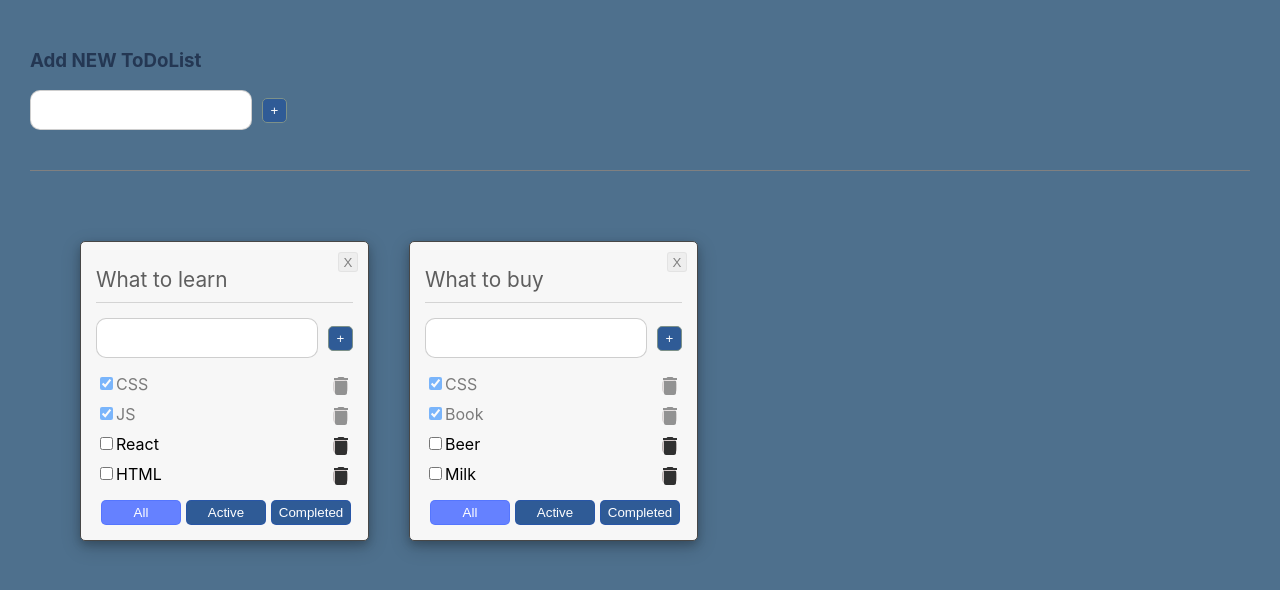
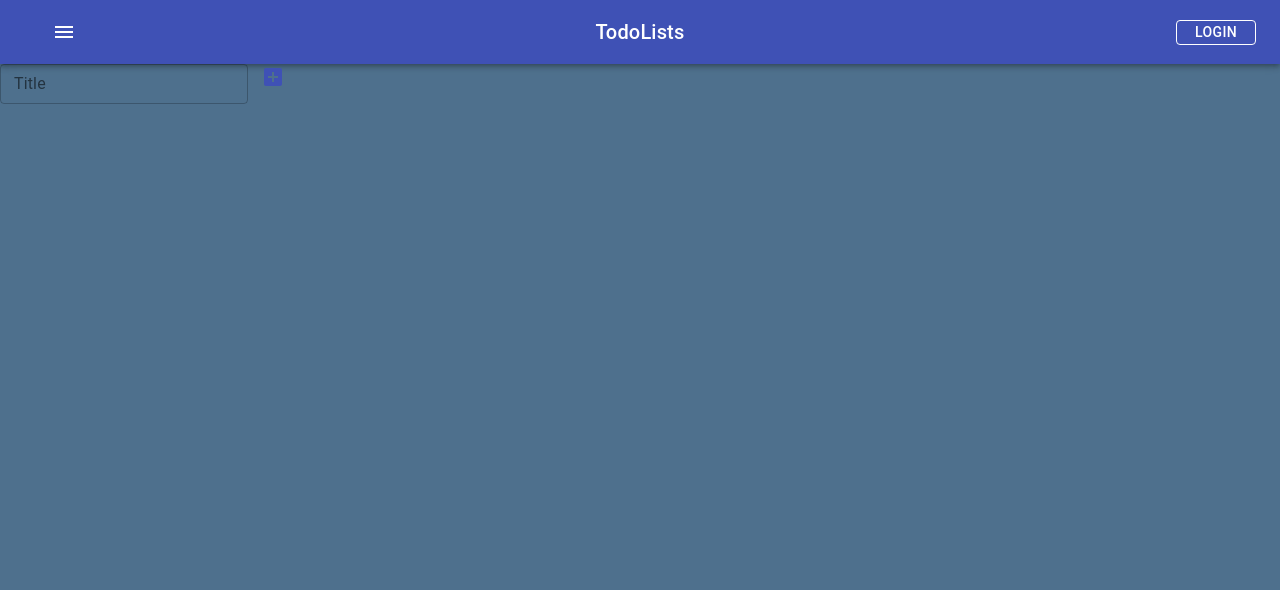
Before and after one commit to buzmakovTim/toDoList, a React (Create React App) app in the folder todolist/: page / in a window 1280 px wide. Shown: the top 590 px of the page. Built offline with nearby package versions, Linux system fonts and the light colour scheme.

Commit message:
Adding material-ui

```diff
--- a/todolist/src/App.css
+++ b/todolist/src/App.css
@@ -2,11 +2,11 @@ html {
     background-color: rgb(78, 112, 141);
 }
 
-.App {
+/* .App {
     padding: 30px;
     display: flex;
     flex-direction: column;
-}
+} */
 
 /* .App > div {
     margin-right: 50px;
@@ -14,8 +14,11 @@ html {
 
 .Title {
     margin-bottom: 20px;
-    border-bottom: 1px grey solid;
+    /* border-bottom: 1px rgb(197, 197, 197) solid; */
     padding-bottom: 40px;
+}
+.Title h3 {
+    color: aliceblue;
 }
 
 .ToDoLists {
--- a/todolist/src/App.tsx
+++ b/todolist/src/App.tsx
@@ -5,10 +5,12 @@ import { TaskType, Todolist } from './Todolist';
 import { v1 } from 'uuid';
 import { AddItemForm } from './Components/AddItemForm/AddItemForm';
 import { EditableSpan } from './Components/EditableSpan/EditableSpan';
+import { AppBar, Button, Grid, IconButton, Toolbar, Typography } from '@material-ui/core';
+import { Menu } from '@material-ui/icons';
 
 export type FilterValueType = 'all' | 'completed' | 'active';
 
-type TodoListType = {
+export type TodoListType = {
   id: string;
   title: string;
   filter: FilterValueType;
@@ -67,8 +69,6 @@ function App() {
 
   }
 
-  //let [filter, setFilter] = useState<FilterValueType>('all');
-
   function changeFilter(value: FilterValueType, todoListId: string) {
     let _todoList = todoLists.find(tl => tl.id === todoListId);
     if(_todoList) {
@@ -77,14 +77,6 @@ function App() {
     }
     //setFilter(value);
   }
-
-  // let tasksForTodoList = tasks;
-  // if (filter === 'completed') {
-  //   tasksForTodoList = tasks.filter((t) => t.isDone === true);
-  // }
-  // if (filter === 'active') {
-  //   tasksForTodoList = tasks.filter((t) => t.isDone === false);
-  // }
 
   function removeTask(id: string, todoListId: string) {
     //alert("Task id: "+ id + " --- TodoList id: " + todoListId)
@@ -112,9 +104,6 @@ function App() {
     setTasks({...tasksObj});
   }
 
-
-
-  //New Function
   function addToDoList(title: string) {
 
       const newTodoListId = v1()
@@ -123,18 +112,8 @@ function App() {
       setTasks({...tasksObj, [newTodoListId] : []})
   }
 
-  return (
-    <div className="App">
 
-      <div className="Title">
-        <h3>Add NEW ToDoList</h3>
-
-        {/* <EditableSpan title={"Add NEW ToDoList"}/>  */}
-
-          <AddItemForm addItem={addToDoList}/>
-      </div>
-      <div className="ToDoLists">
-          {todoLists.map( (td) => {
+  const todoListsComponents = todoLists.map( (td) => {
 
     let tasksForTodoList = tasksObj[td.id];
     if (td.filter === 'completed') {
@@ -144,7 +123,7 @@ function App() {
       tasksForTodoList = tasksForTodoList.filter((t) => t.isDone === false);
     }
 
-                  return  <Todolist
+    <Todolist
       key={td.id}
       id={td.id}
       title={td.title}
@@ -152,21 +131,84 @@ function App() {
       tasks={tasksForTodoList}
       removeTask={removeTask}
       addTask={addTask}
-                      //addToDoList={addToDoList}
       changeFilter={changeFilter}
       changeStatus={changeStatus}
       removeTodoList={removeTodoList}
       changeTitle={changeTitle}
       changeTodoListTitle={changeTodoListTitle}
     />
+  })
 
-            } )
-          }
-      </div>
+  console.log(todoListsComponents)
+   return (
+   <div className="App">
+
+       <AppBar position={'static'}>
+               <Toolbar style={{justifyContent: 'space-between'}}>
+                   <IconButton color={'inherit'}>
+                       <Menu />
+                   </IconButton>
+                   <Typography variant={'h6'}>
+                     TodoLists
+                   </Typography>
+                   <Button variant={'outlined'}
+                             color={'inherit'}>
+                     Login
+                   </Button>
+               </Toolbar>
+       </AppBar>
+
+       {/* <div className="Title"> */}
+         {/* <h3>Add NEW ToDoList</h3> */}
+
+         {/* <EditableSpan title={"Add NEW ToDoList"}/>  */}
+
+           <Grid container>
+              <AddItemForm addItem={addToDoList}/>
+
+           </Grid>
+           <Grid container>
+
+           </Grid>
+           {todoListsComponents}
+       {/* </div> */}
+       {/* <div className="ToDoLists"> */}
+  </ div> )
+           {/* {todoLists.map( (td) => {
+
+//             let tasksForTodoList = tasksObj[td.id];
+//             if (td.filter === 'completed') {
+//               tasksForTodoList = tasksForTodoList.filter((t) => t.isDone === true);
+//             }
+//             if (td.filter === 'active') {
+//               tasksForTodoList = tasksForTodoList.filter((t) => t.isDone === false);
+//             } */}
+
+//                   return ( <div>
+
+//                   <Grid container>
+//                     <Todolist
+//                         key={td.id}
+//                         id={td.id}
+//                         title={td.title}
+//                         filter={td.filter}
+//                         tasks={tasksForTodoList}
+//                         removeTask={removeTask}
+//                         addTask={addTask}
+//                         changeFilter={changeFilter}
+//                         changeStatus={changeStatus}
+//                         removeTodoList={removeTodoList}
+//                         changeTitle={changeTitle}
+//                         changeTodoListTitle={changeTodoListTitle}
+//                       />
+//                   </Grid>
+//                 </div>)
+//             } )
+//           }
+//       </div>
 
 
-    </div>
-  );
+//     </div>
+//   )
 }
-
 export default App;
--- a/todolist/src/Components/AddItemForm/AddItemForm.tsx
+++ b/todolist/src/Components/AddItemForm/AddItemForm.tsx
@@ -1,5 +1,7 @@
 import React, { useState, KeyboardEvent, ChangeEvent } from 'react';
+import { Button, IconButton, TextField } from '@material-ui/core';
 import c from '../../Todolist.module.css';
+import { AddBox } from '@material-ui/icons';
 
 type AddItemPropsType = {
     addItem: (title: string, id: string) => void;
@@ -34,16 +36,32 @@ export function AddItemForm(props: AddItemPropsType) {
 
     return(
         <div>
-            <input
+            {/* <input
             className={`${c.taskInput} ${error ? c.error: ""}`}
             value={title}
             onChange={(e) => setTitle(e.currentTarget.value)}
             onKeyPress={onKeyPressAddTask}
-            />
-        <button className={c.addTaskButton} onClick={addTaskOnClick}>
+            /> */}
+          <TextField
+            size={'small'}
+            variant={'outlined'}
+            error={error}
+            value={title}
+            onChange={(e) => setTitle(e.currentTarget.value)}
+            onKeyPress={onKeyPressAddTask}
+            label={"Title"}
+            helperText={error && 'Title is required!'}
+          />
+        {/* <button className={c.addTaskButton} onClick={addTaskOnClick}>
           +
-        </button>
-            {error && <div className={c.errorMessage}>Title is required!</div>}
+        </button> */}
+        <IconButton onClick={addTaskOnClick} style={{width: '5px'}} color={'primary'}>
+          <AddBox
+            style={{marginLeft: '25px'}}
+          />
+        </IconButton>
+
+            {/* {error && <div className={c.errorMessage}>Title is required!</div>} */}
       </div>
     )
 }
--- a/todolist/src/Todolist.tsx
+++ b/todolist/src/Todolist.tsx
@@ -5,7 +5,7 @@ import { FilterValueType } from './App';
 import { AddItemForm } from './Components/AddItemForm/AddItemForm';
 import c from './Todolist.module.css';
 import {EditableSpan} from './Components/EditableSpan/EditableSpan';
-import { IconButton } from '@material-ui/core';
+import { Button, Checkbox, IconButton } from '@material-ui/core';
 import { Delete } from '@material-ui/icons';
 
 export type TaskType = {
@@ -56,9 +56,18 @@ export function Todolist(props: PropsTypeTodolist) {
 
   return (
     <div className={c.todolistContainer}>
-      <button onClick={removeTodoList} className={c.ListDeleteButton}>X</button>
+
+      {/* Remove todoList start*/}
+      {/* <button onClick={removeTodoList} className={c.ListDeleteButton}>X</button> */}
+
+
+      {/* Remove todoList end*/}
+
       <div className={c.titleDiv}>
         <EditableSpan title={props.title} onChangeTitle={changeTodoListTileHandler}/>
+        <IconButton onClick={removeTodoList}>
+                  <Delete/>
+      </IconButton>
         {/* <h3 className={c.title}>{props.title}</h3> */}
       </div>
 
@@ -74,11 +83,22 @@ export function Todolist(props: PropsTypeTodolist) {
           return <li key={t.id} className={t.isDone ? "isDone" : ""}>
             <div className={c.taskLine}>
               <div>
-                <input onChange={ () => {props.changeStatus(t.id, !t.isDone, props.id)}} type="checkbox" checked={t.isDone} />
+
+                <Checkbox
+                    color={'primary'}
+                    checked={t.isDone}
+                    onChange={ () => {props.changeStatus(t.id, !t.isDone, props.id)}}
+                    />
+                {/* <input onChange={ () => {props.changeStatus(t.id, !t.isDone, props.id)}} type="checkbox" checked={t.isDone} /> */}
+
                 {/* <span>{t.title}</span> */}
                 <EditableSpan title={t.title} onChangeTitle={onChangeTaskTitleHandler}/>
+
+              {/* Remove task Button */}
+
               </div>
-              <div className={c.buttonRemoveTask}>
+              {/* <div className={c.buttonRemoveTask}> */}
+              <div>
                 {/* <button
                   onClick={() => {
                     props.removeTask(t.id, props.id);
@@ -98,9 +118,33 @@ export function Todolist(props: PropsTypeTodolist) {
       </ul>
 
       <div>
-        <button className={props.filter === "all" ? "activeFilter" : ""} onClick={showAll}>All</button>
+        {/* Without material-ui using CSS only */}
+        {/* <button className={props.filter === "all" ? "activeFilter" : ""} onClick={showAll}>All</button>
         <button className={props.filter === "active" ? "activeFilter" : ""} onClick={showActive}>Active</button>
-        <button className={props.filter === "completed" ? "activeFilter" : ""} onClick={showCompleted}>Completed</button>
+        <button className={props.filter === "completed" ? "activeFilter" : ""} onClick={showCompleted}>Completed</button> */}
+
+        {/* Using material-ui */}
+        <Button
+            size={'small'}
+            style={{margin: '5px'}}
+            variant={props.filter === "all" ? "contained" : 'outlined'}
+            color={'primary'}
+            //className={props.filter === "all" ? "activeFilter" : ""}
+            onClick={showAll}>All</Button>
+        <Button
+            size={'small'}
+            style={{margin: '5px'}}
+            color={'primary'}
+            variant={props.filter === "active" ? "contained" : 'outlined'}
+            //className={props.filter === "active" ? "activeFilter" : ""}
+            onClick={showActive}>Active</Button>
+        <Button
+            size={'small'}
+            style={{margin: '5px', width: '100px'}}
+            color={'primary'}
+            variant={props.filter === "completed" ? "contained" : 'outlined'}
+            //className={props.filter === "completed" ? "activeFilter" : ""}
+            onClick={showCompleted}>Completed</Button>
       </div>
     </div>
   );
```
Also changed, not shown: todolist/src/Store/todolists-reducer.ts (added), 2 other files (tests, documents, lock files or other folders). Lines whose indentation alone changed are shown as unchanged.
